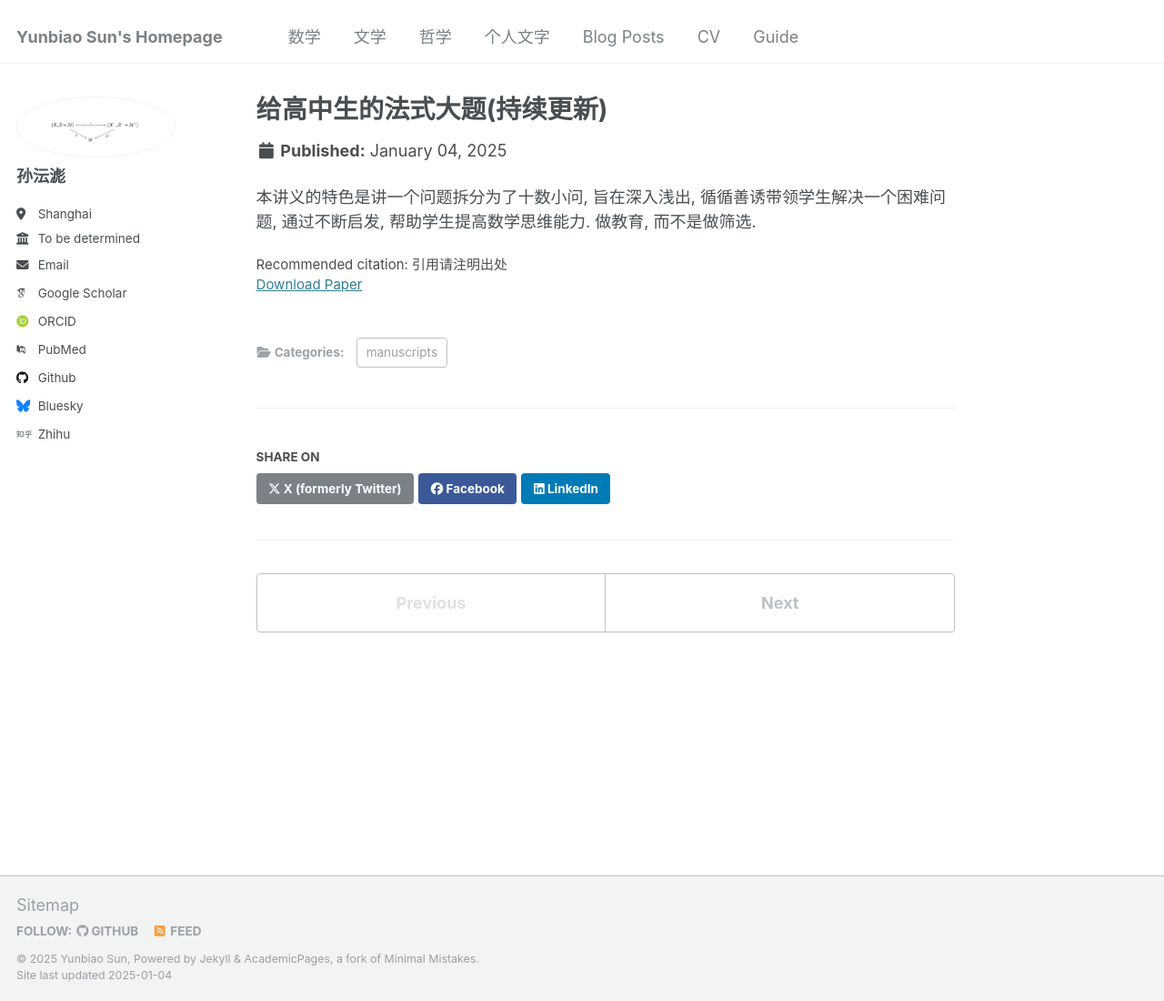
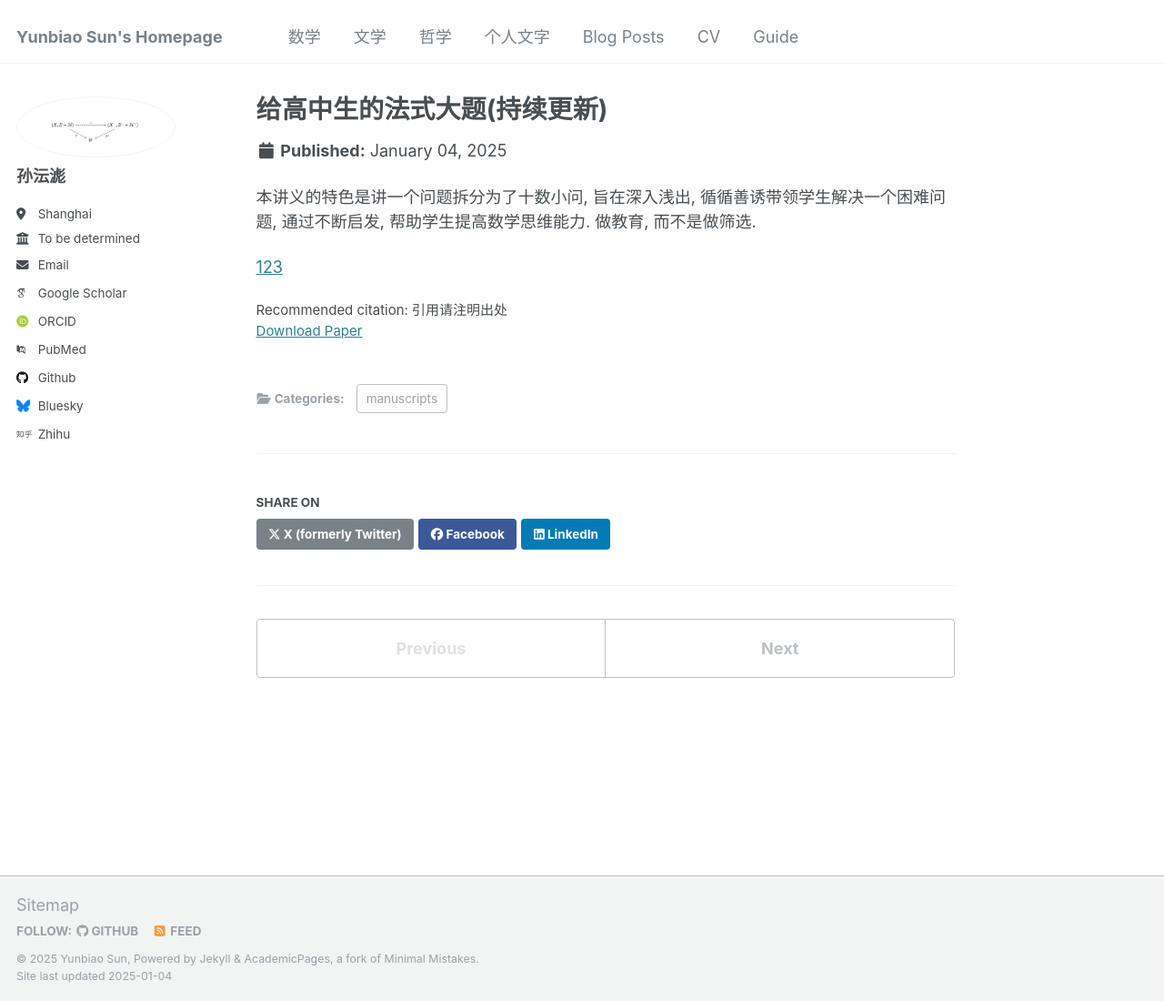
Before and after one commit to YunbiaoSun/YunbiaoSun.github.io, a Jekyll site: the page built from _mathematics/2009-10-01-paper-title-number-1.md, in a window 1280 px wide and 1100 px high. Shown: the whole window at 91% size. Built offline with Jekyll 4.4.1, drawn with Linux system fonts in a browser that asks for light colours; some web fonts are replaced.

Commit message:
test link

```diff
--- a/_mathematics/2009-10-01-paper-title-number-1.md
+++ b/_mathematics/2009-10-01-paper-title-number-1.md
@@ -10,3 +10,5 @@ citation: '引用请注明出处'
 ---
 
 本讲义的特色是讲一个问题拆分为了十数小问, 旨在深入浅出, 循循善诱带领学生解决一个困难问题, 通过不断启发, 帮助学生提高数学思维能力. 做教育, 而不是做筛选.
+
+[123](https://YunbiaoSun.github.io/files/1w1n.pdf)
```
